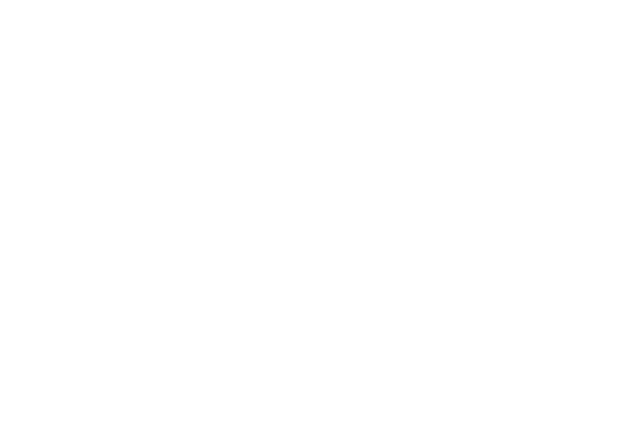
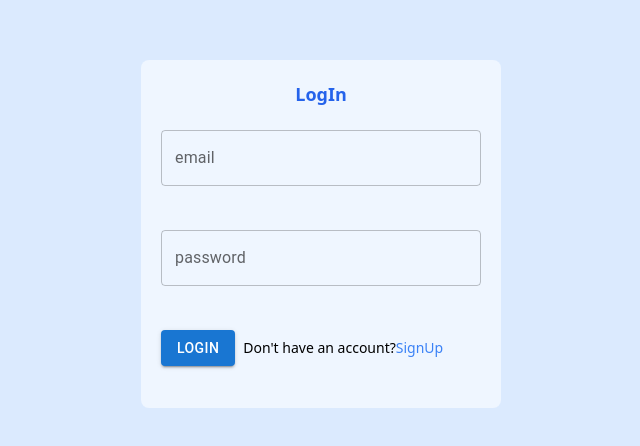
Before and after one commit to rajnavadiya972/TH-Task-Frontend, a React (Create React App) app: page / in a window 1280 px wide. Shown: the part 166-612 px from the top of the page, without its empty margins (319-959 px from the left). Built offline with nearby package versions, Linux system fonts and the light colour scheme.

Commit message:
feat-Login page created

```diff
--- a/src/App.js
+++ b/src/App.js
@@ -1,9 +1,14 @@
 import "./App.css";
+import { Routes, Route } from "react-router-dom";
+import Login from "./components/feature/Login";
 
 function App() {
   return (
     <>
-
+      <Routes>
+        <Route exact path="/login" element={<Login />} />
+        <Route path="/" element={<Login />} />
+      </Routes>
     </>
   );
 }
--- /dev/null
+++ b/src/components/feature/Login.jsx
@@ -0,0 +1,94 @@
+import React, { useState } from "react";
+import Input from "../common/Input";
+import ButtonComponent from "../common/ButtonComp";
+import { Link } from "react-router-dom";
+
+const Login = () => {
+  const [data, setData] = useState({
+    email: "",
+    password: "",
+  });
+
+  const handleChange = (e) => {
+    const { name, value } = e.target;
+    setData((data) => {
+      return {
+        ...data,
+        [name]: value,
+      };
+    });
+  };
+
+  const handleSubmit = (e) => {
+    const { name, value } = e.target;
+    setData((data) => {
+      return {
+        ...data,
+        [name]: value,
+      };
+    });
+  };
+
+  const inputs = [
+    {
+      name: "email",
+      type: "email",
+      label: "email",
+      placeholder: "example@gmail.com",
+      value: data.email,
+    },
+    {
+      name: "password",
+      type: "password",
+      label: "password",
+      placeholder: "Password",
+      value: data.password,
+    },
+  ];
+
+  return (
+    <>
+      <div className="flex justify-center items-center h-[100vh] bg-blue-100">
+        <form
+          method="POST"
+          action="/user/signin"
+          className="p-5 rounded-lg bg-blue-50"
+        >
+          <p className="justify-center flex text-lg text-blue-600 font-bold">
+            LogIn
+          </p>
+          <div className="flex flex-col justify-around min-h-[35vh] w-[20rem]">
+            {inputs.map((input, index) => {
+              const { type, name, label, placeholder, value } = input;
+              return (
+                <div key={index} className="flex flex-col">
+                  <Input
+                    type={type}
+                    onChange={handleChange}
+                    name={name}
+                    label={label}
+                    placeholder={placeholder}
+                    value={value}
+                  />
+                </div>
+              );
+            })}
+            <div className="flex justify-start">
+              <ButtonComponent type="submit" onClick={handleSubmit}>
+                Login
+              </ButtonComponent>
+              <span className=" ml-2 flex my-auto text-sm">
+                Don't have an account?
+                <Link to="/signup" className="text-blue-500">
+                  SignUp
+                </Link>
+              </span>
+            </div>
+          </div>
+        </form>
+      </div>
+    </>
+  );
+};
+
+export default Login;
```
